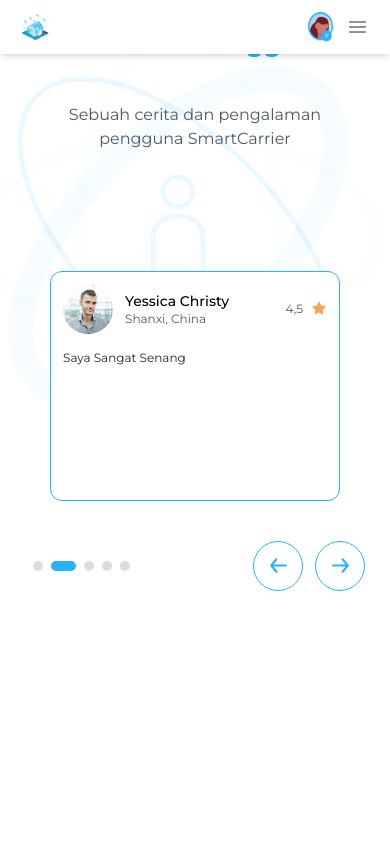
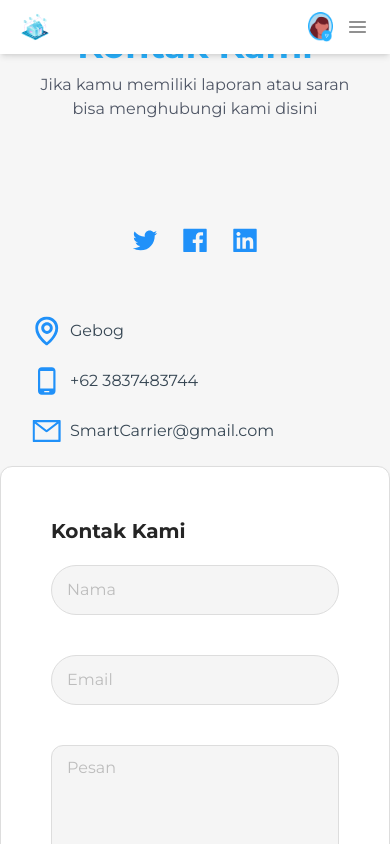
Before and after one commit to YasaKafi/nextjs-dinacom, a Next.js app: page / in a window 390 px wide. Shown: the top 844 px of the page. Built offline with nearby package versions, Linux system fonts and the light colour scheme.

Commit message:
feat: [FA] add landing-contact mobileg

```diff
--- a/src/app/landing-component/landing-contact/contact-detail.jsx
+++ b/src/app/landing-component/landing-contact/contact-detail.jsx
@@ -4,26 +4,27 @@
 
 function ContactDetail() {
     return (
-        <div className="w-full h-full flex flex-col justify-between">
+        <div className="w-full  lg:h-full flex flex-col-reverse lg:flex-col  justify-between">
 
-            <div className="flex justify-between">
-                <div className="flex flex-col items-center gap-2">
+            <div className="flex flex-col gap-5 lg:gap-0 lg:flex-row justify-between">
+                <div className="flex lg:flex-col items-center gap-2">
                     <Image className="w-[30px] h-[30px]" src={iconLocation} alt="Icon Location" width={30} height={30}/>
                     <p className="text-[#374754] text-base">Gebog</p>
                 </div>
-                <div className="flex flex-col items-center gap-2">
+                <div className="flex lg:flex-col items-center gap-2">
                     <Image className="w-[30px] h-[30px]" src={iconPhone} alt="Icon Phone" width={30} height={30}/>
                     <p className="text-[#374754] text-base">+62 3837483744</p>
                 </div>
-                <div className="flex flex-col items-center gap-2">
+                <div className="flex lg:flex-col items-center gap-2">
                     <Image className="w-[30px] h-[30px]" src={iconMail} alt="Icon Mail" width={30} height={30}/>
                     <p className="text-[#374754] text-base">SmartCarrier@gmail.com</p>
                 </div>
             </div>
 
-            <Image className="w-full" src={googleMap} alt="Map" width={500} height={500}/>
+            <div className="lg:hidden"></div>
+            <Image className="w-full hidden lg:block" src={googleMap} alt="Map" width={500} height={500}/>
 
-            <div className="flex gap-5 justify-center">
+            <div className="flex gap-5 justify-center my-16 lg:my-0">
                 <Image src={iconTwitter} alt="Icon Twitter" width={30} height={30}/>
                 <Image src={iconFacebook} alt="Icon Facebook" width={30} height={30}/>
                 <Image src={iconLinkedin} alt="Icon Linkedin" width={30} height={30}/>
--- a/src/app/landing-component/landing-contact/landing-contact.jsx
+++ b/src/app/landing-component/landing-contact/landing-contact.jsx
@@ -3,16 +3,19 @@
 
 function LandingContact() {
     return (
-        <div className="w-screen  bg-[#F6F6F6] py-[50px] px-[200px] flex flex-col items-center">
+        <div className="w-screen  bg-[#F6F6F6] lg:py-[50px] lg:px-[200px] flex flex-col items-center">
 
-            <h1 className="font-bold text-primary text-[50px]">Kontak Kami</h1>
-            <p className="text-[#4F5665] mb-10">Jika kamu memiliki laporan atau saran bisa menghubungi kami disini</p>
+            <h1 className="font-bold text-primary text-[50px] hidden lg:block">Kontak Kami</h1>
+            <p className="text-[#4F5665] mb-10 hidden lg:block">Jika kamu memiliki laporan atau saran bisa menghubungi kami disini</p>
 
-            <div className="flex w-full h-full justify-between">
-                <div className="w-2/5">
+            <div className="flex flex-col-reverse lg:flex-row w-full h-full justify-between">
+                <div className=" w-full  lg:w-2/5">
                     <ContactForm/>
                 </div>
-                <div className="w-1/2">
+                <div className=" w-full flex flex-col items-center px-8 py-5 lg:px-0 lg:py-0 lg:w-1/2">
+                    <h1 className="font-bold text-primary text-[35px] lg:text-[50px] lg:hidden">Kontak Kami</h1>
+                    <p className="text-[#4F5665] text-center mb-10 lg:hidden">Jika kamu memiliki laporan atau saran bisa menghubungi kami
+                        disini</p>
                     <ContactDetail/>
                 </div>
             </div>
--- a/src/app/page.jsx
+++ b/src/app/page.jsx
@@ -10,8 +10,8 @@
         {/*<LandingHero/>*/}
         {/*<LandingFeature/>*/}
         {/*<LandingSmartCarrier/>*/}
-        <LandingTestimony/>
-        {/*<LandingContact/>*/}
+        {/*<LandingTestimony/>*/}
+        <LandingContact/>
     </>
   )
 }
```
